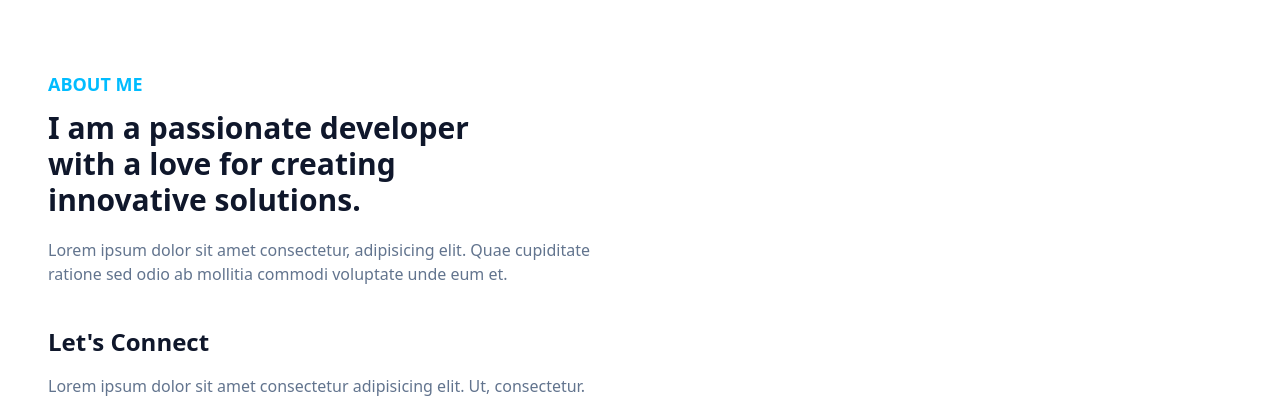
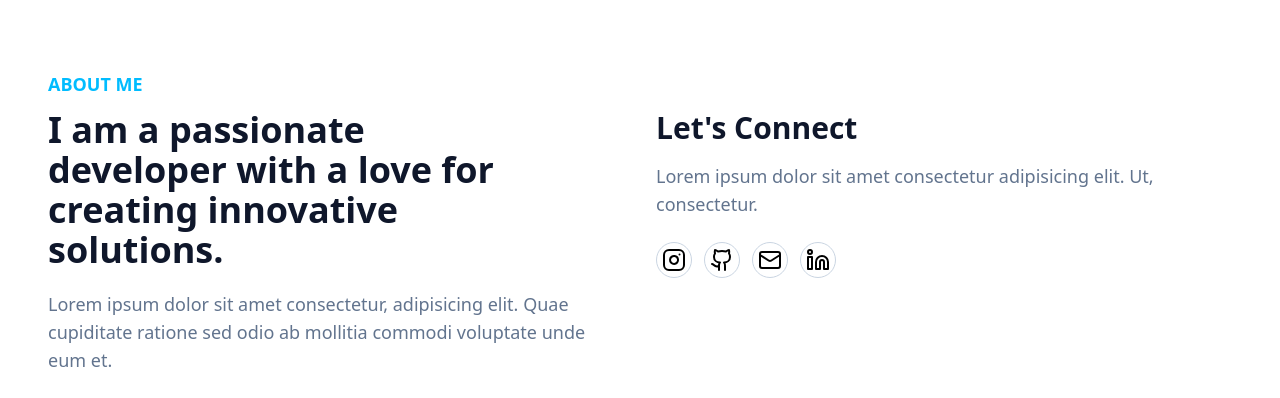
Before and after one commit to nenofetch/nenoarisma-space-svelte, a Svelte app: page / in a window 1280 px wide. Shown: the part 554-952 px from the top of the page. Built offline with nearby package versions, Linux system fonts and the light colour scheme.

Commit message:
fix: improve layout and typography in About component

```diff
--- a/src/components/about.svelte
+++ b/src/components/about.svelte
@@ -4,20 +4,20 @@
 
 <div class="container">
   <div class="flex flex-wrap">
-    <div class="w-full px-4 mb-10">
+    <div class="w-full px-4 mb-10 lg:w-1/2">
       <h4 class="font-bold uppercase text-primary text-lg mb-3">About Me</h4>
-      <h2 class="font-bold text-slate-900 text-3xl mb-5 max-w-md">
+      <h2 class="font-bold text-slate-900 text-3xl mb-5 max-w-md lg:text-4xl ">
         I am a passionate developer with a love for creating innovative
         solutions.
       </h2>
-      <p class="font-medium text-base text-slate-500 max-w-xl">
+      <p class="font-medium text-base text-slate-500 max-w-xl lg:text-lg">
         Lorem ipsum dolor sit amet consectetur, adipisicing elit. Quae
         cupiditate ratione sed odio ab mollitia commodi voluptate unde eum et.
       </p>
     </div>
-    <div class="w-full px-4">
-      <h3 class="font-semibold text-slate-900 text-2xl mb-4">Let's Connect</h3>
-      <p class="font-medium text-base text-slate-500 mb-6">
+    <div class="w-full px-4 lg:w-1/2 lg:pt-10">
+      <h3 class="font-semibold text-slate-900 text-2xl mb-4 lg:text-3xl">Let's Connect</h3>
+      <p class="font-medium text-base text-slate-500 mb-6 lg:text-lg">
         Lorem ipsum dolor sit amet consectetur adipisicing elit. Ut,
         consectetur.
       </p>
```
